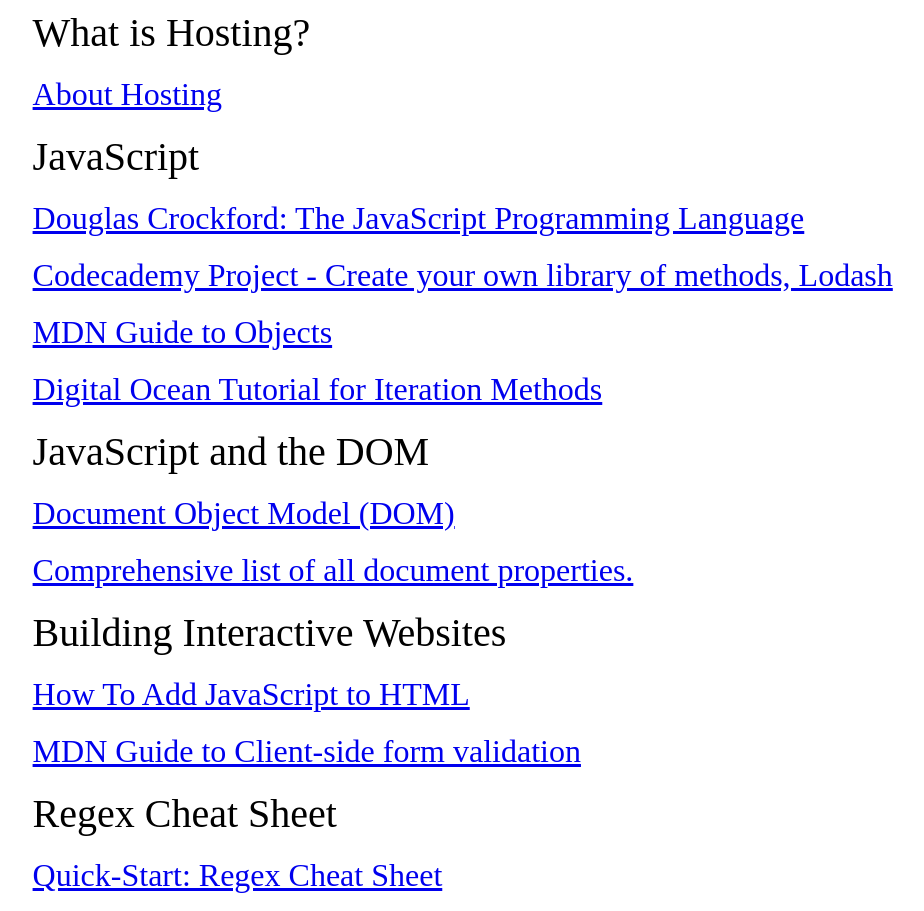
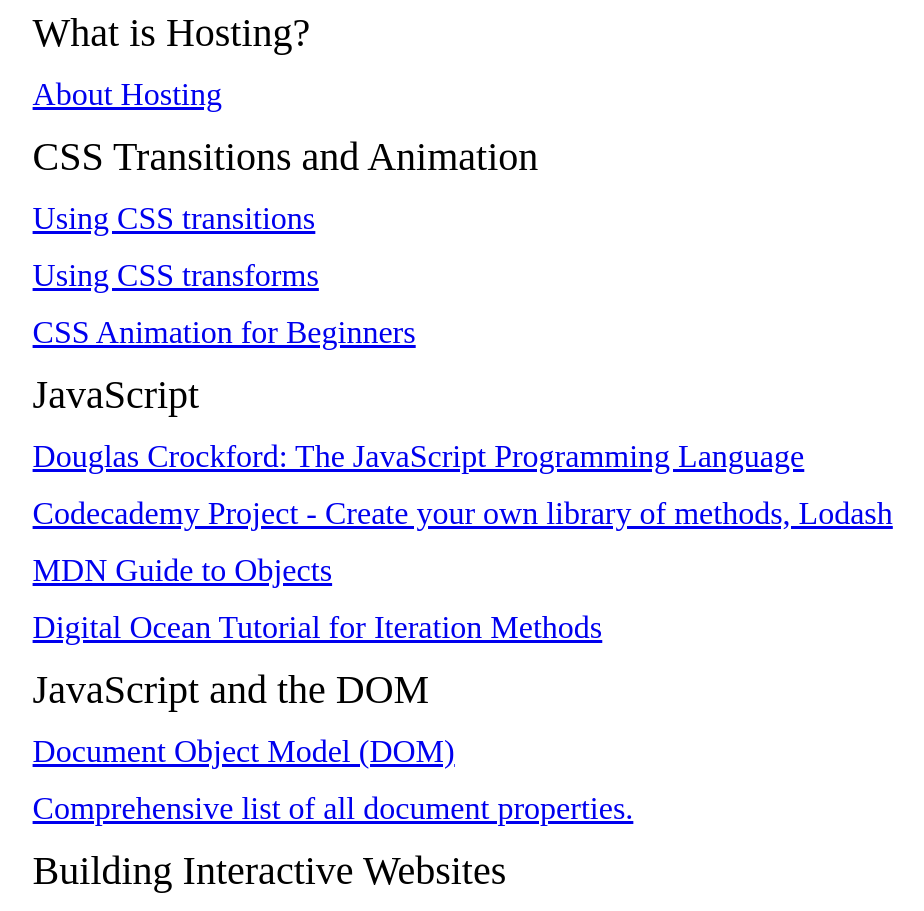
Before and after one commit to DZMTRK/dzmtrk.github.io, a plain HTML site: page pages/resurces.html in a window 1280 px wide. Shown: the part 880-1791 px from the top of the page, without its empty margins (121-1045 px from the left). Drawn offline with Linux system fonts and the light colour scheme.

Commit message:
Merge branch 'main' of https://github.com/DZMTRK/dzmtrk.github.io

```diff
--- a/pages/resurces.html
+++ b/pages/resurces.html
@@ -39,6 +39,11 @@
         <h2>What is Hosting?</h2>
         <a href="https://www.youtube.com/watch?v=EOJxpgRmtxA&t=369s" target="blank"><h3>About Hosting</h3></a>
 
+        <h2>CSS Transitions and Animation</h2>
+        <a href="https://developer.mozilla.org/en-US/docs/Web/CSS/CSS_Transitions/Using_CSS_transitions" target="blank"><h3>Using CSS transitions</h3></a>
+        <a href="https://developer.mozilla.org/en-US/docs/Web/CSS/CSS_Transforms/Using_CSS_transforms" target="blank"><h3>Using CSS transforms</h3></a>
+        <a href="https://thoughtbot.com/blog/css-animation-for-beginners" target="blank"><h3>CSS Animation for Beginners</h3></a>
+
         <h2>JavaScript</h2>
         <a href="https://www.youtube.com/watch?v=v2ifWcnQs6M" target="blank"><h3>Douglas Crockford: The JavaScript Programming Language</h3></a>
         <a href="https://www.codecademy.com/content-items/fb6220182ee4317cc3eaf380b71175de?preview=true" target="blank"><h3>Codecademy Project - Create your own library of methods, Lodash</h3></a>
```
